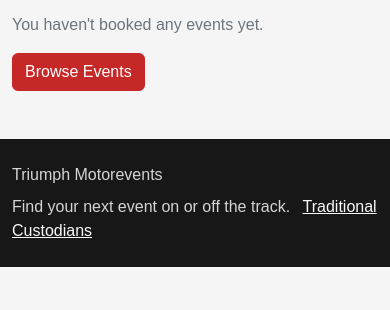
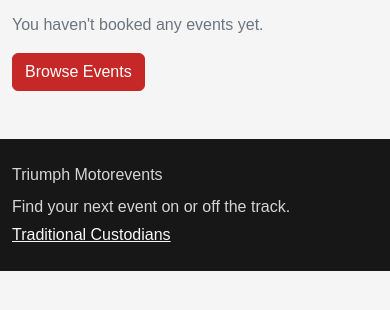
Before and after one commit to jaygunz56/IAB207_Assessment_2-, a Flask app: page /bookings in a window 390 px wide. Shown: the part 236-546 px from the top of the page. Run offline with Flask 3, Linux system fonts and the light colour scheme; the visitor is signed in with stand-in values (Sample User, id 1); data comes from the database, SQL or seed files in the repository; data that the repository does not hold is empty; some libraries are stand-ins or nearby versions.

Commit message:
Fix footer and booking history layout on small screens

```diff
--- a/website/templates/base.html
+++ b/website/templates/base.html
@@ -87,7 +87,7 @@
                 <p class="mb-2 mb-md-0">Triumph Motorevents</p>
                 <p class="mb-0">
                     Find your next event on or off the track.
-                    <a href="{{ url_for('main.custodians') }}" class="text-light ms-2">Traditional Custodians</a>
+                    <a href="{{ url_for('main.custodians') }}" class="text-light d-block d-md-inline ms-md-2 mt-1 mt-md-0">Traditional Custodians</a>
                 </p>
             </div>
 
--- a/website/templates/bookings.html
+++ b/website/templates/bookings.html
@@ -49,7 +49,7 @@
 
                                 <div class="card-body">
 
-                                    <div class="d-flex flex-column flex-lg-row justify-content-between gap-3">
+                                    <div class="d-flex flex-column flex-lg-row justify-content-between align-items-lg-start gap-3 mb-3">
 
                                         <div>
 
```
